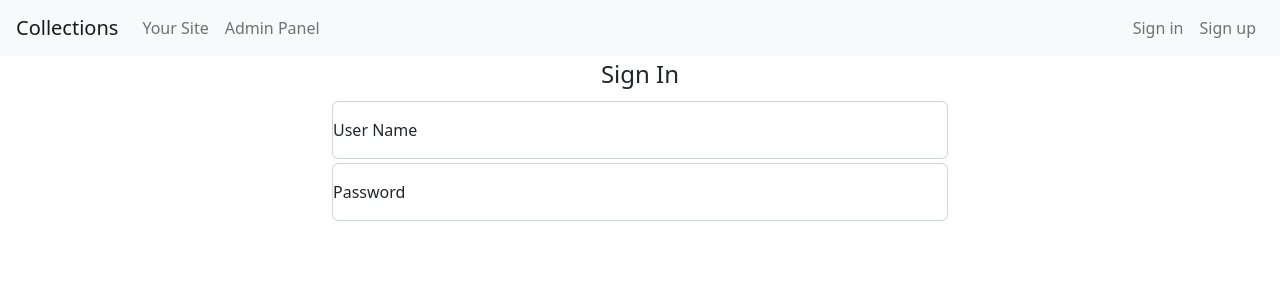
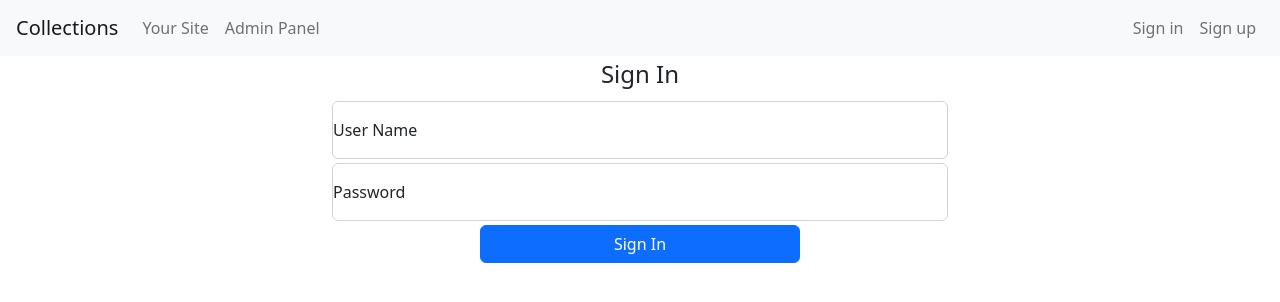
Before and after one commit to jakub-malec826/Collections, a React app: page /#/signin in a window 1280 px wide. Shown: the top 302 px of the page. Built offline with nearby package versions, Linux system fonts and the light colour scheme.

Commit message:
delete redux at this moment

```diff
--- a/package.json
+++ b/package.json
@@ -48,6 +48,7 @@
         "babel-loader": "^8.2.5",
         "css-loader": "^6.7.1",
         "file-loader": "^6.2.0",
+        "formik": "^2.2.9",
         "html-webpack-plugin": "^5.5.0",
         "image-webpack-loader": "^8.1.0",
         "node-sass": "^7.0.3",
--- a/src/index.tsx
+++ b/src/index.tsx
@@ -1,9 +1,6 @@
 import React from "react";
 import ReactDOM from "react-dom/client";
 import { HashRouter } from "react-router-dom";
-
-import { Provider } from "react-redux";
-import store from "./store/Store";
 
 import "bootstrap/dist/css/bootstrap.css";
 
@@ -19,10 +16,8 @@ const baseName = "/";
 root.render(
     <React.StrictMode>
         <HashRouter basename={baseName}>
-            <Provider store={store}>
-                <NavigationBar />
-                <Router />
-            </Provider>
+            <NavigationBar />
+            <Router />
         </HashRouter>
     </React.StrictMode>
 );
--- a/src/routes/Forms.tsx
+++ b/src/routes/Forms.tsx
@@ -1,34 +1,82 @@
-import { Form, Row, Col, Button } from "react-bootstrap";
+import { Form, Row, Button } from "react-bootstrap";
+import { useFormik } from "formik";
+import { useState } from "react";
 
 interface FormsIF {
     formType: string;
 }
+interface stateIF {
+    email: string;
+    userName: string;
+    password: string;
+}
 
 export default function Forms({ formType }: FormsIF) {
+    const formik = useFormik({
+        initialValues: {
+            email: "",
+            userName: "",
+            password: "",
+        },
+        onSubmit: (values) => {
+            console.log(values);
+        },
+    });
     return (
-        <Form>
+        <Form onSubmit={formik.handleSubmit}>
             <Row className="text-center m-1">
                 <h4>{formType === "signin" ? "Sign In" : "Sign Up"}</h4>
             </Row>
             {formType === "signup" && (
                 <Row className="mx-auto w-50 m-1">
                     <Form.Floating>
-                        <Form.Control type="email" placeholder="email" />
+                        <Form.Control
+                            type="email"
+                            placeholder="email"
+                            name="email"
+                            value={formik.values.email}
+                            onChange={formik.handleChange}
+                        />
                         <Form.Label>Email</Form.Label>
                     </Form.Floating>
                 </Row>
             )}
             <Row className="mx-auto w-50 m-1">
                 <Form.Floating>
-                    <Form.Control type="text" placeholder="userName" />
+                    <Form.Control
+                        type="text"
+                        placeholder="userName"
+                        name="userName"
+                        value={formik.values.userName}
+                        onChange={formik.handleChange}
+                    />
                     <Form.Label>User Name</Form.Label>
                 </Form.Floating>
             </Row>
             <Row className="mx-auto w-50 m-1">
                 <Form.Floating>
-                    <Form.Control type="password" placeholder="Password" />
+                    <Form.Control
+                        type="password"
+                        placeholder="Password"
+                        name="password"
+                        value={formik.values.password}
+                        onChange={formik.handleChange}
+                    />
                     <Form.Label>Password</Form.Label>
                 </Form.Floating>
+            </Row>
+            <Row className="mx-auto w-25 m-1">
+                <Button
+                    type="submit"
+                    variant="primary"
+                    onClick={() =>
+                        console.log(
+                            formType === "signin" ? "Sign In" : "Sign up"
+                        )
+                    }
+                >
+                    {formType === "signin" ? "Sign In" : "Sign up"}
+                </Button>
             </Row>
         </Form>
     );
--- a/src/store/Store.ts
+++ /dev/null
@@ -1,7 +0,0 @@
-import { configureStore, combineReducers } from "@reduxjs/toolkit";
-
-const reducer = combineReducers({});
-
-const store = configureStore({ reducer });
-
-export default store;
```
Also changed, not shown: 1 other file (tests, documents, lock files or other folders).
